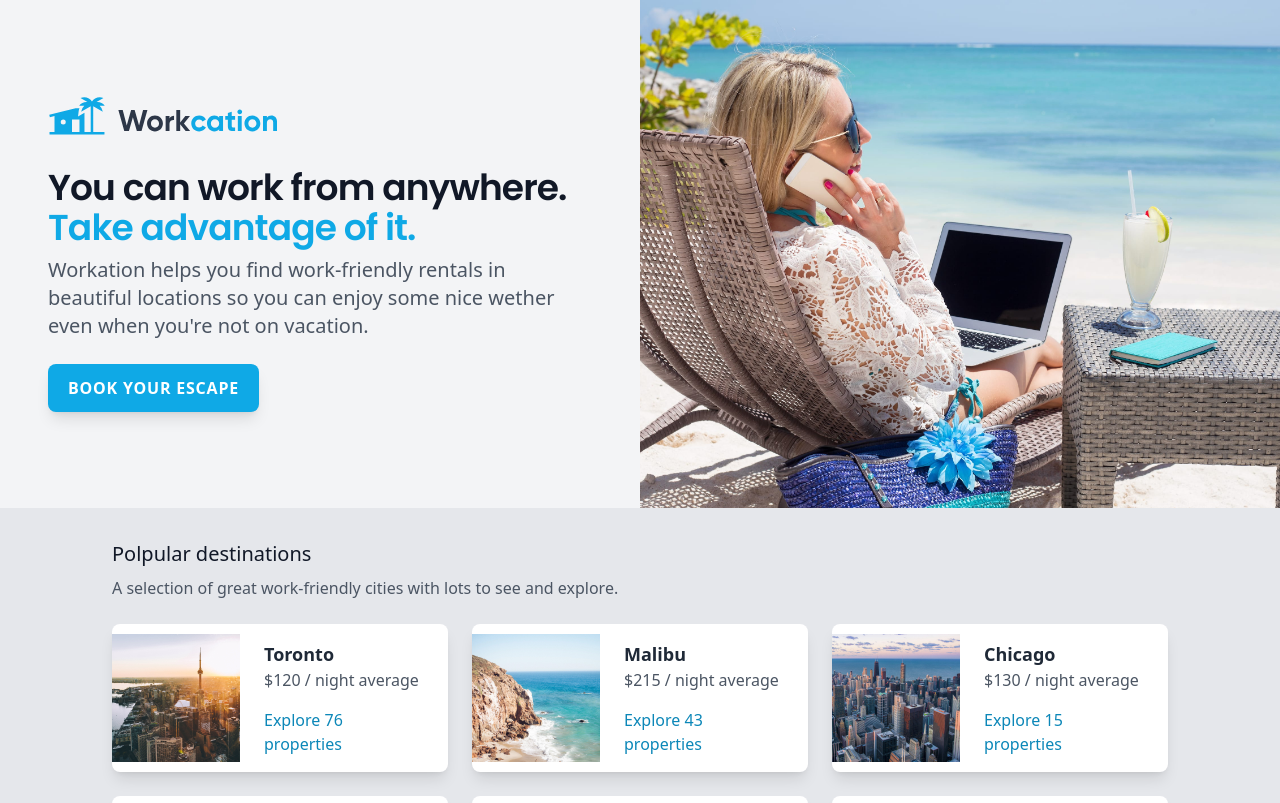
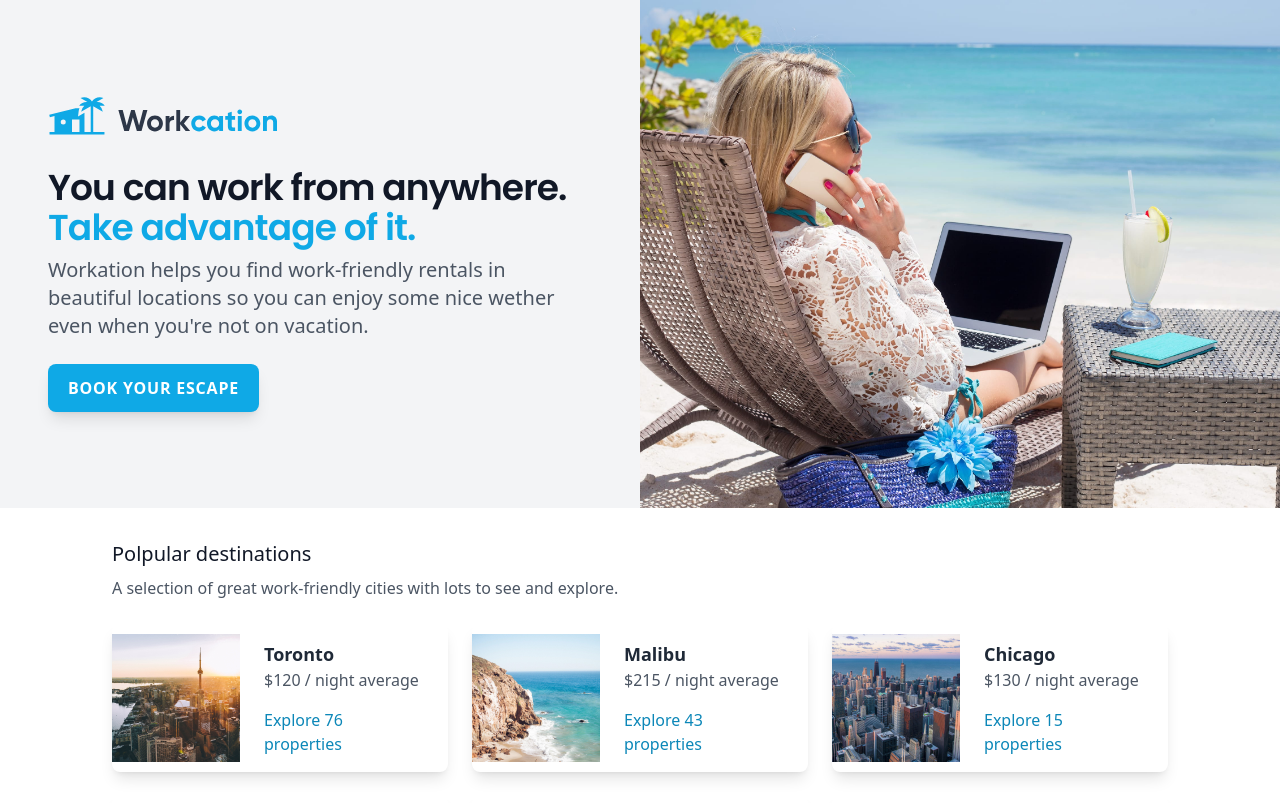
Before and after one commit to KabirAbdulkareem/tailwind-zero-to-production, a React (Vite) app: page / in a window 1280 px wide. Shown: the top 803 px of the page. Built offline with nearby package versions, Linux system fonts and the light colour scheme.

Commit message:
Changed the background colour of the Popular Destinations section to white

```diff
--- a/src/App.jsx
+++ b/src/App.jsx
@@ -4,7 +4,7 @@ import DestinationCrad from "./components/DestinationCrad";
 export default function App() {
   let destinations = popularDestinations;
   return (
-    <div>
+    <div className="bg-white">
       <div className="bg-gray-100 lg:grid lg:grid-cols-2 2xl:grid-cols-5">
         <div className="px-8 py-12 max-w-md mx-auto sm:max-w-xl lg:px-12 lg:py-24 lg:max-w-full xl:mr-0 2xl:col-span-2">
           <div className="xl:max-w-xl">
```
